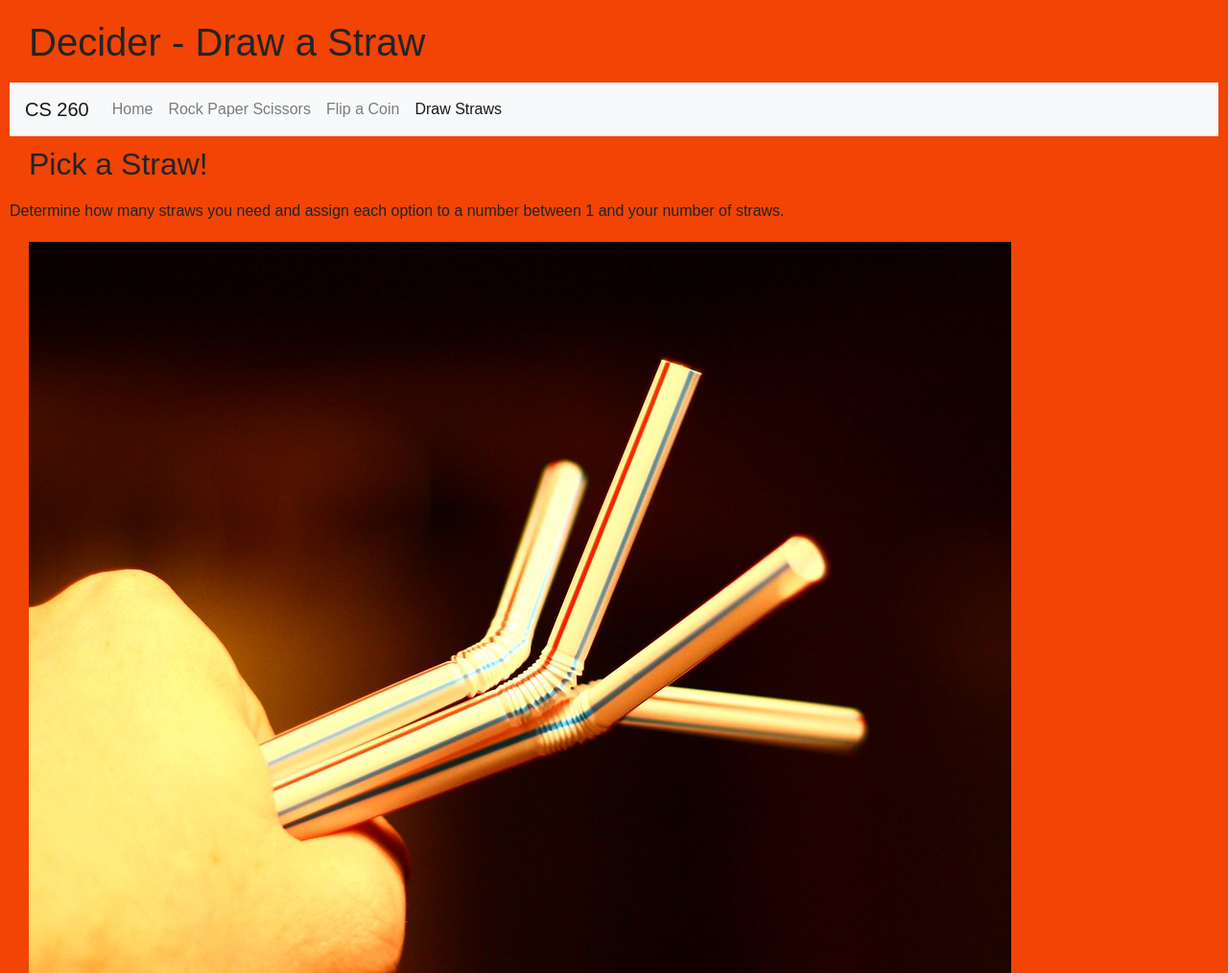
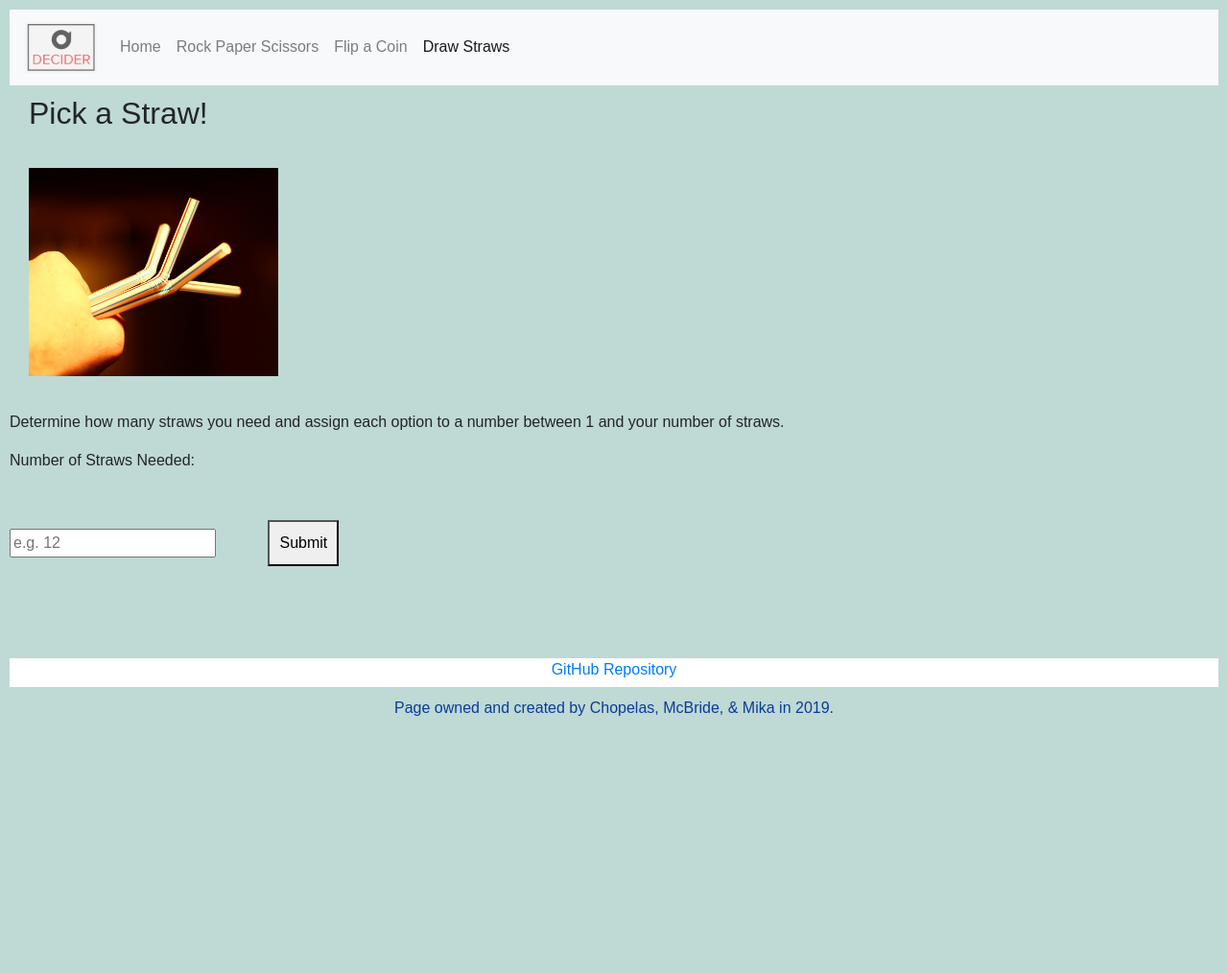
Before and after one commit to tesshoughton/Decider, a plain HTML site: page pages/Straw.html in a window 1280 px wide. Shown: the top 1014 px of the page at 96% size. After the commit the page ends 800 px from the top, so only its background shows below. Drawn offline with nearby package versions, Linux system fonts and the light colour scheme; a web font is replaced by a local one.

Commit message:
Fixed bootstrap, color, adjusted straws page

```diff
--- a/css/styles.css
+++ b/css/styles.css
@@ -1,5 +1,5 @@
 body {
-    background-color: #F24405;
+    background-color: #BFD9D4;
     font-family: 'Rambla', sans-serif;
     margin: 10px;
     height: 60px;
@@ -48,6 +48,7 @@ button {
 
 #shortstraw {
     text-align: center;
+    font-size: xx-large;
 }
 
 #result {
@@ -67,11 +68,17 @@ button {
 
 .img {
     padding: 20px;
+    width: 300px;
+}
+
+#logo {
+    width: 75px;
 }
 
 /* Color Theme Swatches in Hex
-.ZA-SHARE-EXPO-2017:TRY-TRY-SEE-|-2017雜學校:有敢擇學-主視覺設計-1-hex { color: #093c99; }
-.ZA-SHARE-EXPO-2017:TRY-TRY-SEE-|-2017雜學校:有敢擇學-主視覺設計-2-hex { color: #0455BF; }
-.ZA-SHARE-EXPO-2017:TRY-TRY-SEE-|-2017雜學校:有敢擇學-主視覺設計-3-hex { color: #033E8C; }
-.ZA-SHARE-EXPO-2017:TRY-TRY-SEE-|-2017雜學校:有敢擇學-主視覺設計-4-hex { color: #F24405; }
-.ZA-SHARE-EXPO-2017:TRY-TRY-SEE-|-2017雜學校:有敢擇學-主視覺設計-5-hex { color: #F21905; } */
+.Cement-painted-wall-background,-baby-blue-pastel-color-texture-1-hex { color: #BFD9D4; }
+.Cement-painted-wall-background,-baby-blue-pastel-color-texture-2-hex { color: #03261C; }
+.Cement-painted-wall-background,-baby-blue-pastel-color-texture-3-hex { color: #9FBFB6; }
+.Cement-painted-wall-background,-baby-blue-pastel-color-texture-4-hex { color: #41A681; }
+.Cement-painted-wall-background,-baby-blue-pastel-color-texture-5-hex { color: #8EBFAD; }
+*/
--- a/index.html
+++ b/index.html
@@ -10,13 +10,13 @@
 
     <div id="container">
 
-      <div id="header">
-        <h1>Decider</h1>
-      </div>
+      <!--<div id="header">-->
+      <!--  <h1>Decider</h1>-->
+      <!--</div>-->
 
       <div id="body">
         <nav class="navbar navbar-expand-lg navbar-light bg-light">
-          <a class="navbar-brand" href="http://www.tessmika.com/Decider/index.html">CS 260</a></a>
+          <a class="navbar-brand" href="http://www.tessmika.com/Decider/index.html"><img id="logo" src="Capture.PNG" alt="Logo"></img></a>
           <button class="navbar-toggler" type="button" data-toggle="collapse" data-target="#navbarNav" aria-controls="navbarNav" aria-expanded="false" aria-label="Toggle navigation">
             <span class="navbar-toggler-icon"></span>
           </button>
@@ -39,6 +39,9 @@
         </nav>
 
         <body>
+            <script src="https://code.jquery.com/jquery-3.3.1.slim.min.js" integrity="sha384-q8i/X+965DzO0rT7abK41JStQIAqVgRVzpbzo5smXKp4YfRvH+8abtTE1Pi6jizo" crossorigin="anonymous"></script>
+            <script src="https://cdnjs.cloudflare.com/ajax/libs/popper.js/1.14.3/umd/popper.min.js" integrity="sha384-ZMP7rVo3mIykV+2+9J3UJ46jBk0WLaUAdn689aCwoqbBJiSnjAK/l8WvCWPIPm49" crossorigin="anonymous"></script>
+            <script src="https://stackpath.bootstrapcdn.com/bootstrap/4.1.3/js/bootstrap.min.js" integrity="sha384-ChfqqxuZUCnJSK3+MXmPNIyE6ZbWh2IMqE241rYiqJxyMiZ6OW/JmZQ5stwEULTy" crossorigin="anonymous"></script>
             <h2 id="welcome">Welcome to the Decider!</h2>
             <hr>
             <p>This site was built to help you decide between options.
--- a/pages/Straw.html
+++ b/pages/Straw.html
@@ -10,13 +10,13 @@
 
     <div id="container">
 
-      <div id="header">
-        <h1>Decider - Draw a Straw</h1>
-      </div>
+      <!--<div id="header">-->
+      <!--  <h1>Decider - Draw a Straw</h1>-->
+      <!--</div>-->
 
       <div id="body">
         <nav class="navbar navbar-expand-lg navbar-light bg-light">
-          <a class="navbar-brand" href="http://www.tessmika.com/Decider/index.html">CS 260</a></a>
+          <a class="navbar-brand" href="http://www.tessmika.com/Decider/index.html"><img id="logo" src="../Capture.PNG" alt="Logo"></img></a>
           <button class="navbar-toggler" type="button" data-toggle="collapse" data-target="#navbarNav" aria-controls="navbarNav" aria-expanded="false" aria-label="Toggle navigation">
             <span class="navbar-toggler-icon"></span>
           </button>
@@ -39,10 +39,19 @@
         </nav>
 
         <body>
+            <script src="https://code.jquery.com/jquery-3.3.1.slim.min.js" integrity="sha384-q8i/X+965DzO0rT7abK41JStQIAqVgRVzpbzo5smXKp4YfRvH+8abtTE1Pi6jizo" crossorigin="anonymous"></script>
+            <script src="https://cdnjs.cloudflare.com/ajax/libs/popper.js/1.14.3/umd/popper.min.js" integrity="sha384-ZMP7rVo3mIykV+2+9J3UJ46jBk0WLaUAdn689aCwoqbBJiSnjAK/l8WvCWPIPm49" crossorigin="anonymous"></script>
+            <script src="https://stackpath.bootstrapcdn.com/bootstrap/4.1.3/js/bootstrap.min.js" integrity="sha384-ChfqqxuZUCnJSK3+MXmPNIyE6ZbWh2IMqE241rYiqJxyMiZ6OW/JmZQ5stwEULTy" crossorigin="anonymous"></script>
             <h2>Pick a Straw!</h2>
+            <section>
+              <aside>
+                <p>
+                  <img class="img" src="../straws.jpg" alt="Straws in Hand"></img>
+                </p>
+              </aside>
+              <article>
                 <p>
                   Determine how many straws you need and assign each option to a number between 1 and your number of straws.
-              <img class="img" src="../straws.jpg" alt="Straws in Hand"></img>
                 </p>
                 Number of Straws Needed:<br>
                 <input type="text" placeholder="e.g. 12" id="numstraws">
@@ -68,6 +77,8 @@
                     document.getElementById("shortstraw").innerText = answer;
                   }
                 </script>
+              </article>
+            </section>
         </body>
       </div>
       <div id="footer">
```
Also changed, not shown: pages/CoinFlip.html (+7 -4 lines), pages/RPS.html (+7 -4 lines), Capture.PNG (added). Lines whose indentation alone changed are shown as unchanged.
